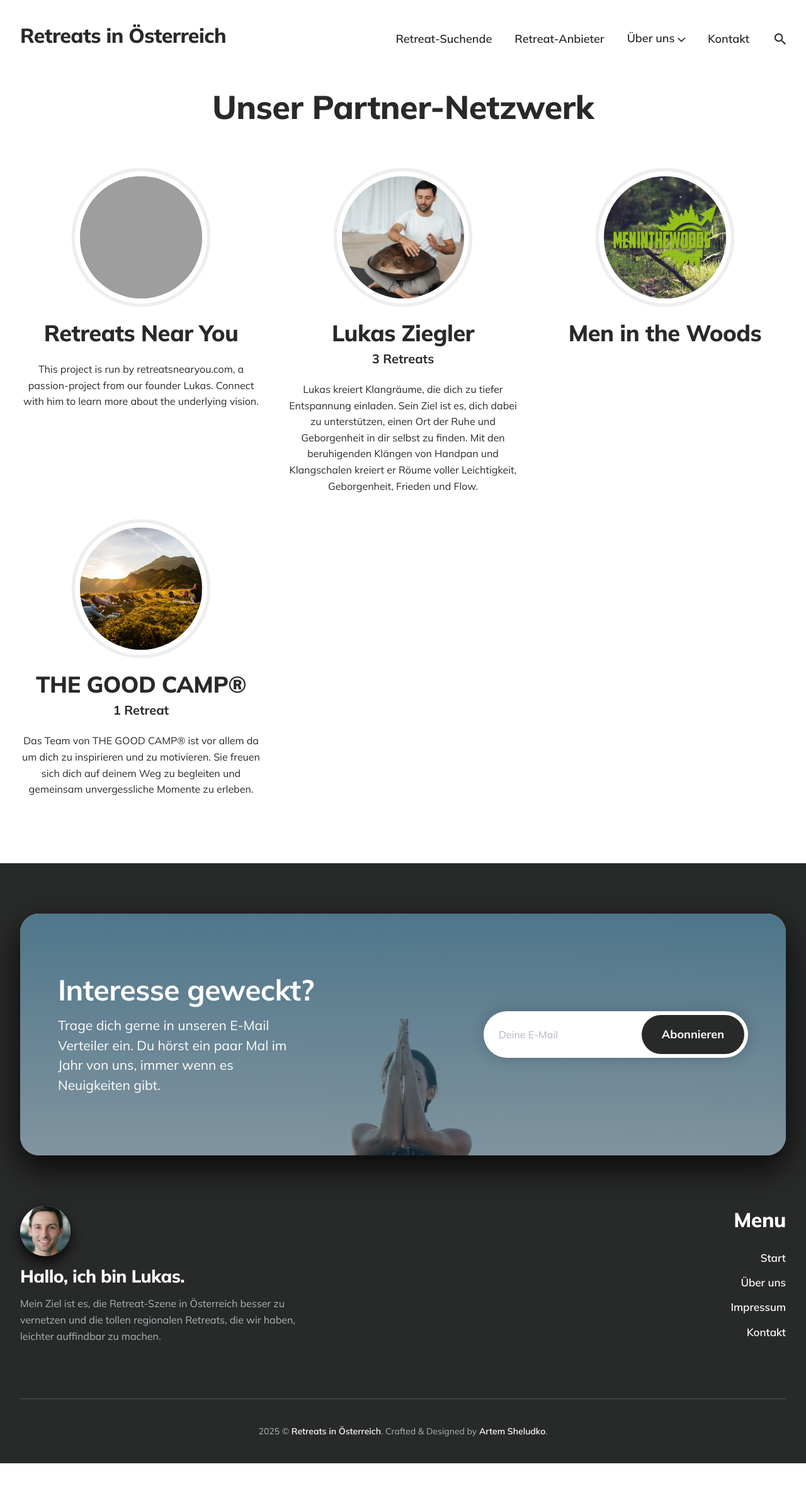
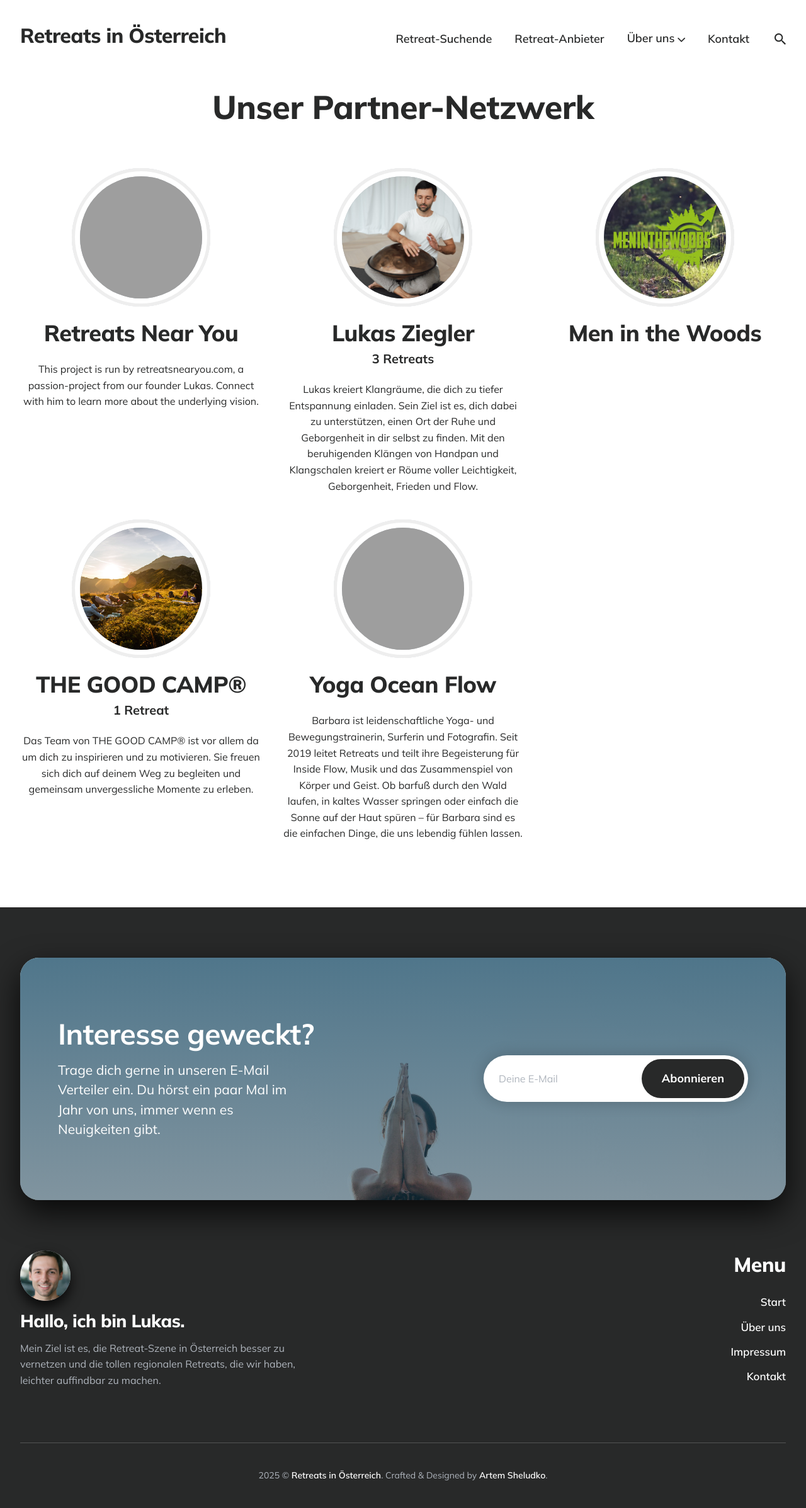
Before and after one commit to lukasziegler/retreats-in-oesterreich, a Jekyll site: the page built from _pages/team.html, in a window 1280 px wide. Shown: the whole page at 63% size. Built offline with Jekyll 4.4.1, drawn with Linux system fonts in a browser that asks for light colours; before the commit the page ends 2324 px from its top, so only the background shows below that; grey boxes are pictures that could not be loaded.

```diff
--- /dev/null
+++ b/_authors/yoga-ocean-flow.md
@@ -0,0 +1,9 @@
+---
+username: yoga-ocean-flow
+name: Yoga Ocean Flow
+image: 'https://static.wixstatic.com/media/c1a571_bfbd1ddb04d84ad9a1dea751aac5f188~mv2.jpeg/v1/fill/w_804,h_1284,al_c,q_85,usm_0.66_1.00_0.01,enc_avif,quality_auto/c1a571_bfbd1ddb04d84ad9a1dea751aac5f188~mv2.jpeg'
+website: https://www.yogaoceanflow.com/
+instagram: https://www.instagram.com/yogaoceanflow/
+---
+
+Barbara ist leidenschaftliche Yoga- und Bewegungstrainerin, Surferin und Fotografin. Seit 2019 leitet Retreats und teilt ihre Begeisterung für Inside Flow, Musik und das Zusammenspiel von Körper und Geist. Ob barfuß durch den Wald laufen, in kaltes Wasser springen oder einfach die Sonne auf der Haut spüren – für Barbara sind es die einfachen Dinge, die uns lebendig fühlen lassen.
--- a/_posts/2025-09-18-handpan-retreat-saalbach-2025.markdown
+++ b/_posts/2025-09-18-handpan-retreat-saalbach-2025.markdown
@@ -3,6 +3,8 @@
 title: Handpan Beginner Days – September 2025
 description: Komm mit in die Berge und tauche ein in die Welt des Handpan-Spielens. Erlerne in nur wenigen Tagen die Grundlagen, wie du dich mit einer Handpan spielerisch leicht musikalisch ausdrücken kannst – und das in traumhafter Kulisse, kombiniert mit Yoga in den Salzburger Bergen. Gönn dir eine Auszeit von deinem Alltag, erlerne ein neues Instrument und komm zu neuen Kräften. Keine Vorkenntnisse + kein eigenes Instrument notwendig.
 date: 2025-07-28 02:02:12 +0100
+start_date: 2025-09-18
+end_date: 2025-09-21
 author: lukas
 image: '/images/retreats/brandgut/brandgut-haengematte-small.jpg'
 tags: [handpan, yoga, salzburg]
--- /dev/null
+++ b/_posts/2025-12-12-yoga-mesner-hof.markdown
@@ -0,0 +1,14 @@
+{DONT PUBLISH}
+---
+title: YOGA x BERGE am Mesnerhof-C
+external_url: https://www.yogaoceanflow.com/yoga-retreat-mesnerhof
+date: 2025-08-01 02:02:12 +0100
+start_date: 2025-12-11
+end_date: 2025-12-14
+image: https://static.wixstatic.com/media/c1a571_f94c0c9c023a4f0f9f7f50d3b5ad712d~mv2.jpg/v1/fill/w_1972,h_1714,al_c,q_90,usm_0.66_1.00_0.01,enc_avif,quality_auto/c1a571_f94c0c9c023a4f0f9f7f50d3b5ad712d~mv2.jpg
+author: yoga-ocean-flow
+description: Was gibt es Schöneres als eine Auszeit in den Bergen? Wenn die Luft so klar und der Weitblick vom Gipfel so unendlich ist, die Atmosphäre ruhig und friedlich. Komm mit uns nach Steinberg am Rofan und verbringe entspannende, gemütliche und inspirierende Tage am wunderschönen Mesnerhof-C. Tu Dir und Deinem Körper & Geist etwas Gutes, bewege Dich beim morgendlichen und abendlichen Yoga und bei langen Spaziergängen oder Gipfelwanderungen an der frischen Luft.
+tags: [yoga, tirol]
+external: true
+featured: true
+---
--- a/_sass/3-modules/_article.scss
+++ b/_sass/3-modules/_article.scss
@@ -180,6 +180,15 @@
   }
 }
 
+.article__date-range {
+  font-size: 16px;
+  font-weight: 600;
+  color: var(--text-second-color);
+  color: var(--text-color);
+  margin-top: 12px;
+  display: inline-block;
+}
+
 .article__excerpt {
   display: -webkit-box;
   margin-bottom: 0;
```
Also changed, not shown: _includes/date_range.html (added, +68 -0 lines), README.md.
